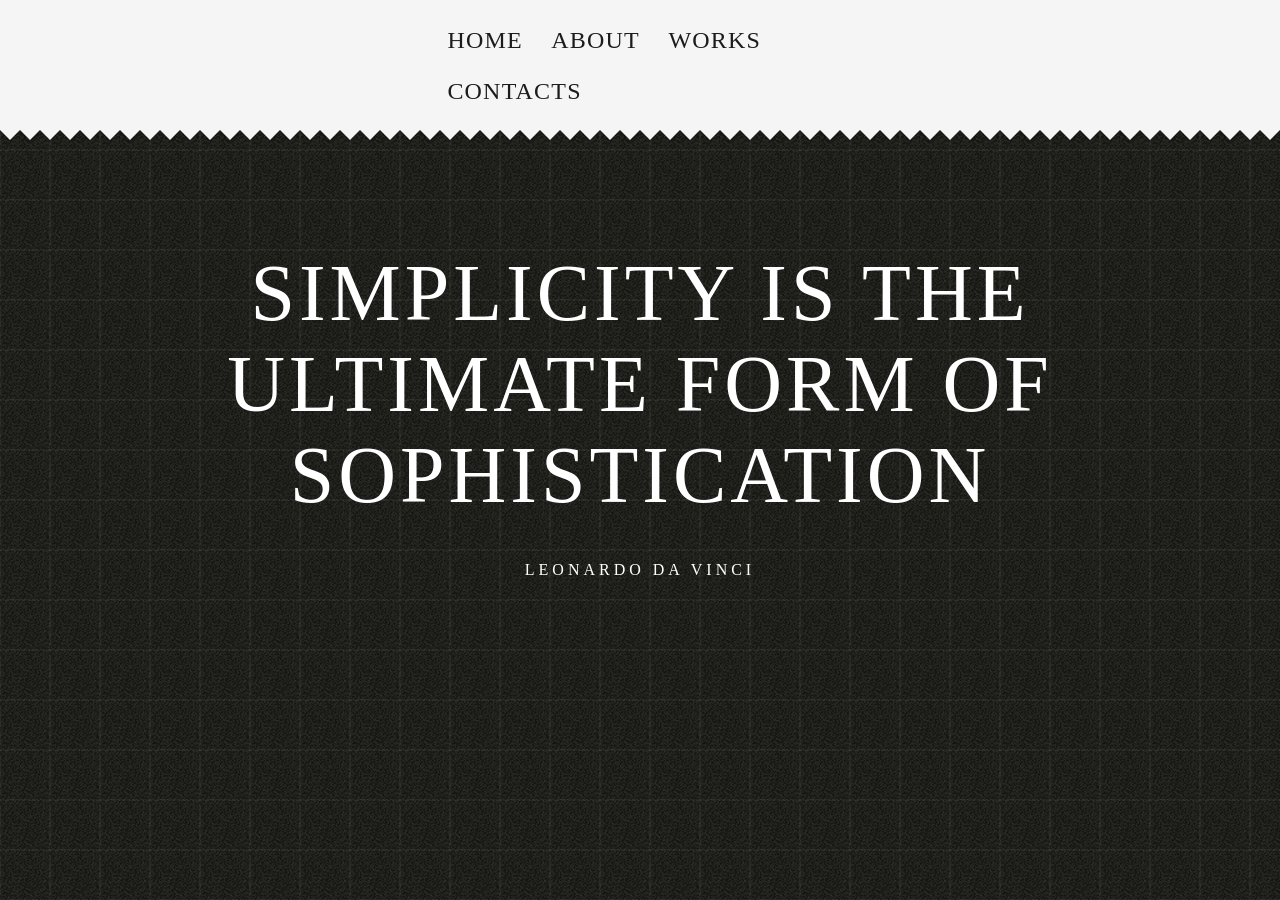
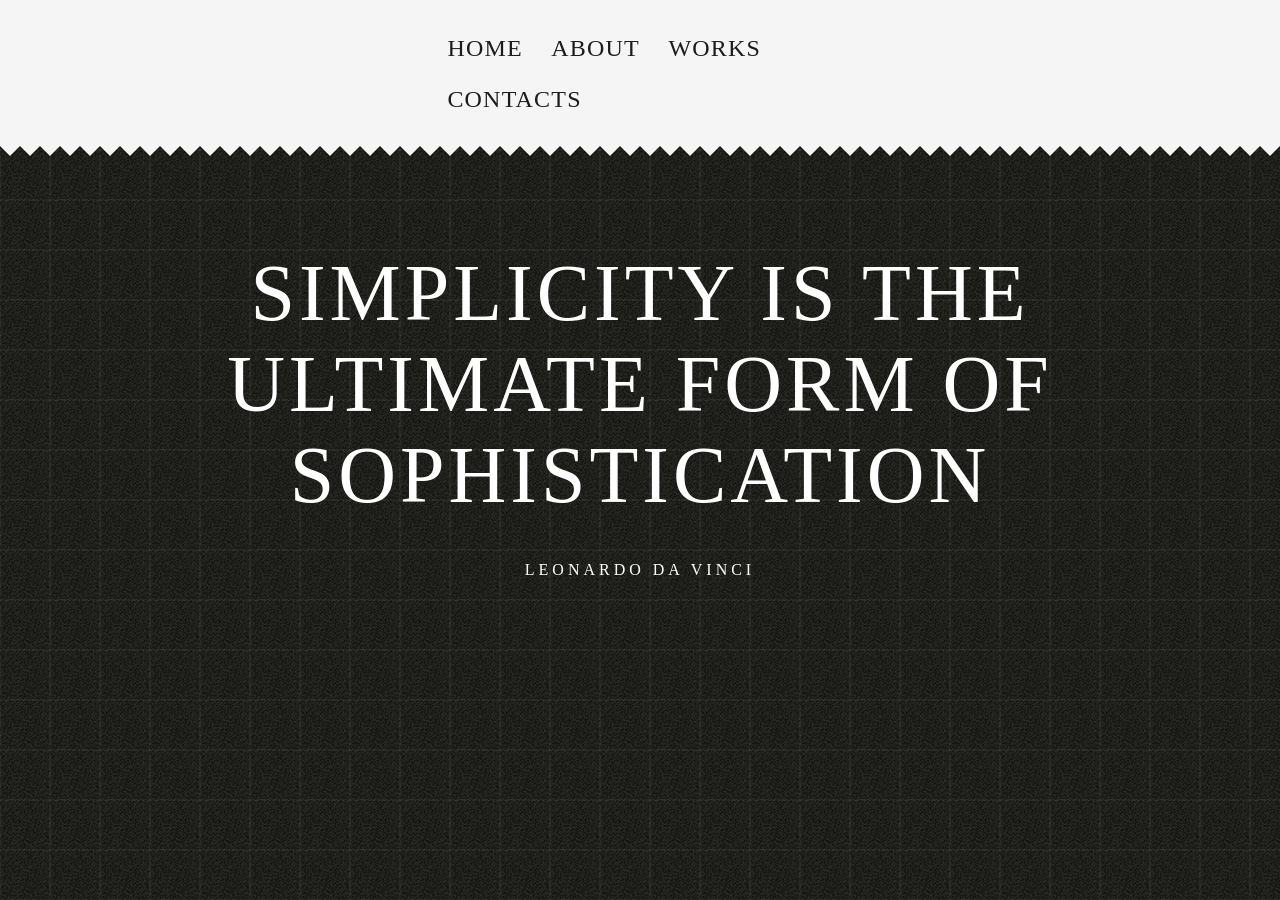
Before and after one commit to adrianotosta/portfolio, a Jekyll site: the page built from index.html, in a window 1280 px wide and 900 px high. Built offline with Jekyll 4.4.1, drawn with Linux system fonts in a browser that asks for light colours; some web fonts are replaced.

Commit message:
the new css. using BEM correctly

```diff
--- a/_includes/aboutme.html
+++ b/_includes/aboutme.html
@@ -1,7 +1,7 @@
 <h1>who i am</h1>
-<div class="row">
-	<img src="images/photo.png" alt="minha foto de perfil">
-	<div>
+<div class="row author">
+	<img class="author-photo" src="images/photo.png" alt="minha foto de perfil">
+	<div class="author-description">
 		<p>
 		Hi, my name is Adriano Tosta and I’m a dedicated Brazilian web designer, passionate about design and development, with a lot of out of box ideas. I graduated as Bachelor of Graphic Design at Universidade do Estado da Bahia in 2006, since then I’ve worked as a web designer, developping clean and useful interfaces and websites, improving a complete user experience for all, with focus on ease of use, speed and delivery of relevant information to the users.
 		</p>
@@ -15,7 +15,7 @@
 	</div>
 </div>
 <div class="row">
-    <div class="services">
+    <div class="">
         <h2>what i do</h2>
         <ul>
 			<li>Building  clean and useful websites with W3C standards</li>
@@ -24,7 +24,7 @@
 			<li>Wireframe/prototyping</li>
         </ul>
     </div>
-    <div class="skills">
+    <div class="">
         <h2>what i know</h2>
         <canvas id="skills" width="700" height="200"></canvas>
     </div>
--- a/_includes/contact.html
+++ b/_includes/contact.html
@@ -1,15 +1,15 @@
 <h1>Get in touch</h1>
-<div class="row listContacts">
-    <ul class="row list list--noBullet list--noPadding listContacts-socialNetworking">
+<div class="row">
+    <ul class="row">
         <li><a href="https://github.com/adrianotosta" class="fa fa-github fa-5x"></a></li>
         <li><a href="https://www.linkedin.com/in/adrianotosta" class="fa fa-linkedin-square fa-5x"></a></li>
     </ul>
-    <ul class="list list--noBullet list--noPadding listContacts-contacts">
+    <ul class="">
         <li> <span class="fa fa-phone-square fa-2x"></span>+55 11 9 9920-6700</li>
         <li> <span class="fa fa-envelope fa-2x"></span>adriano.tosta@gmail.com</li>
     </ul>
 </div>
-<footer>@copywrite 2015</footer>
+<footer class="footer">@copywrite 2015</footer>
 <!--
 <ul>
     <li class="fa fa-github">git hub</li>
--- a/_includes/introduction.html
+++ b/_includes/introduction.html
@@ -1,4 +1,4 @@
-<blockquote>
+<blockquote class="citation">
 	Simplicity is the ultimate form of sophistication
     <small>Leonardo Da Vinci</small>
 </blockquote>
--- a/_includes/works.html
+++ b/_includes/works.html
@@ -1,3 +1,3 @@
 <h1>what i did</h1>
-<ul class="row worksList worksList--centered list list--noBullet list--noPadding">
+<ul class="row">
 </ul>
--- a/_layouts/default.html
+++ b/_layouts/default.html
@@ -17,9 +17,9 @@
 		<script src="js/vendor/modernizr-2.6.2.min.js"></script>
 	</head>
   <body>
-    <header>
+    <header class="top">
         <nav class="menu">
-           <ul class="list list--noBullet list--noPadding">
+           <ul class="list list--unstyled">
                <li><a>home</a></li>
                <li><a>about</a></li>
                <li><a>works</a></li>
@@ -27,13 +27,19 @@
            </ul>
         </nav>
     </header>
-    <div>
-        <section class="animated fadeInUp">{% include introduction.html %}</section>
-        <section class="animated">{% include aboutme.html %}</section>
-        <section class="animated">
+    <div class="content">
+        <section class="animated fadeInUp page">
+            {% include introduction.html %}
+        </section>
+        <section class="animated page">
+            {% include aboutme.html %}
+        </section>
+        <section class="animated page">
             {% include works.html %}
         </section>
-        <section class="animated">{% include contact.html %}</section>
+        <section class="animated page">
+            {% include contact.html %}
+        </section>
     </div>
     <script data-main="js/scripts" src="js/vendor/require.js"></script>
   </body>
--- a/_sass/_theme.scss
+++ b/_sass/_theme.scss
@@ -48,58 +48,9 @@
 	background-image: url("../images/bg.jpg");
 	background-attachment: fixed;
 	color: $color-light;
-
-	& > header{
-		background: url("../../images/bgMenu.png") repeat-x bottom left;
-		padding:1em 0 1.5em 0;
-		position: fixed;
-		width: 100%;
-		z-index: 100000;
-	}
-
-	& > div:nth-child(2){
-		height: 100%;
-		position: relative;
-		& > section{
-			min-height: 100%;
-            padding-top:3em;
-            position: relative;
-		}
-
-        & > section:nth-child(1){
-            & > blockquote{
-                margin-top: 1.5em!important;
-                padding: 1em;
-                text-align: center;
-                @include typograph-gnuolane(5em);
-                @include row-center(10);
-                & > small{
-                    display: block;
-                    margin-top: 2.5em;
-                    font-size: 0.2em;
-                }
-            }
-        }
-        & > section:nth-child(2){
-//            opacity: 0;
-        }
-        & > section:nth-child(4){
-            position: relative;
-
-            & > footer{
-                background-color: $color-magenta;
-                bottom: 0;
-                height: 4em;
-                padding-top: 1em;
-                position: absolute;
-                text-align: center;
-                @include row();
-            }
-        }
-	}
 }
 a{
-	cursor: pointer;
+    cursor: pointer;
 }
 h1{
 	@include typograph-gnuolane(4em);
@@ -107,16 +58,21 @@
 h2{
 	@include typograph-gnuolane(2em);
 }
-img[src="images/photo.png"]{
-    @include column(4);
-	& + div{
-		line-height: 1.5em;
-        @include column(6);
-        @include offset(2);
-	}
-}
 ul li{
 	line-height: 1.5em;
+}
+/////////////////////////////////////////////////////////////////////////////////////
+///*LIST*/
+/////////////////////////////////////////////////////////////////////////////////////
+.list{
+    & li{
+        line-height: 3em;
+    }
+}
+.list--unstyled{
+    list-style: none;
+    margin: 0;
+    padding: 0;
 }
 /////////////////////////////////////////////////////////////////////////////////////
 ///*GRID*/
@@ -125,14 +81,69 @@
     @include row();
 }
 /////////////////////////////////////////////////////////////////////////////////////
-///*NAV*/
+///*TOP*/
+/////////////////////////////////////////////////////////////////////////////////////
+.top{
+    background: url("../../images/bgMenu.png") repeat-x bottom left;
+    padding: 1.5em 0 2em 0;
+    position: fixed;
+    top: 0;
+    width: 100%;
+    z-index: 100000;
+}
+/////////////////////////////////////////////////////////////////////////////////////
+///*CONTENT*/
+/////////////////////////////////////////////////////////////////////////////////////
+.content{
+    height: 100%;
+    position: relative;
+}
+/////////////////////////////////////////////////////////////////////////////////////
+///*FOOTER*/
+/////////////////////////////////////////////////////////////////////////////////////
+.footer{
+    @include row();
+    background-color: $color-magenta;
+    height: 4em;
+    padding-top: 1em;
+    text-align: center;
+}
+/////////////////////////////////////////////////////////////////////////////////////
+///*PAGES*/
+/////////////////////////////////////////////////////////////////////////////////////
+.page{
+    min-height: 100%;
+    padding-top:3em;
+    position: inherit;
+}
+/////////////////////////////////////////////////////////////////////////////////////
+///*CITATION*/
+/////////////////////////////////////////////////////////////////////////////////////
+.citation{
+    @include typograph-gnuolane(5em);
+    @include row-center(10);
+    margin-top: 1.5em!important;
+    padding: 1em;
+    text-align: center;
+
+    & > small{
+        display: block;
+        margin-top: 2.5em;
+        font-size: 0.2em;
+    }
+}
+/////////////////////////////////////////////////////////////////////////////////////
+///*MENU*/
 /////////////////////////////////////////////////////////////////////////////////////
 .menu{
     & > ul{
         @include row-center(4);
+
         & > li{
             display: inline-block;
+
             & > a{
+                @include typograph-gnuolane(1.5em);
                 background-color: transparent;
                 border-radius: .25em;
                 color:$color-dark;
@@ -140,7 +151,6 @@
                 text-decoration: none;
                 -webkit-transition:background 1s, color 1s;
                    -moz-transition:background 1s, color 1s;
-                @include typograph-gnuolane(1.5em);
 
                 &:hover{
                     background-color: $color-magenta;
@@ -148,6 +158,19 @@
                 }
             }
         }
+    }
+}
+/////////////////////////////////////////////////////////////////////////////////////
+///*AUTHOR*/
+/////////////////////////////////////////////////////////////////////////////////////
+.author{
+    &-photo{
+        @include column(4);
+    }
+    &-description{
+        @include column(6);
+        @include offset(2);
+        line-height: 1.5em;
     }
 }
 /////////////////////////////////////////////////////////////////////////////////////
@@ -160,159 +183,8 @@
 	text-decoration: none;
 
     &--ghost{
+        @include typograph-gnuolane(1.5em);
         border: solid 2px $color-light;
         color: $color-light;
-        @include typograph-gnuolane(1.5em);
     }
 }
-/////////////////////////////////////////////////////////////////////////////////////
-///*LISTS*/
-/////////////////////////////////////////////////////////////////////////////////////
-.list{
-    & li{
-        line-height: 3em;
-    }
-    &.list--noBullet{
-        list-style: none;
-    }
-    &.list--noPadding{
-        padding: 0;
-    }
-}
-/////////////////////////////////////////////////////////////////////////////////////
-///*SERVICES*/
-/////////////////////////////////////////////////////////////////////////////////////
-.services{
-    @include column(4);
-}
-/////////////////////////////////////////////////////////////////////////////////////
-///*SKILLS*/
-/////////////////////////////////////////////////////////////////////////////////////
-.skills{
-    @include column(8);
-}
-/////////////////////////////////////////////////////////////////////////////////////
-///*WORKS*/
-/////////////////////////////////////////////////////////////////////////////////////
-.workDetail{
-    background-color: rgba(0, 0, 0, 0.7);
-    position: absolute;
-    padding: 6em 1em 1em 1em;
-    width: 100%;
-    top: 0;
-    z-index: 100;
-
-    & .workDetail-hideButton{
-        color: white;
-        float: right;
-        text-decoration: none;
-    }
-
-    & .workDetail-image{
-        @include column(6);
-        & > img{
-            width: 100%;
-        }
-    }
-
-    & .workDetail-description{
-        @include column(4);
-        @include offset(2);
-        & p{
-            line-height: 1.6em;
-        }
-    }
-}
-.worksList{
-    @include row();
-    &.worksList--centered{
-          @include row-center(8);
-
-        li{
-            @include column(2.9);
-        }
-    }
-    & .worksList-item{
-        padding-bottom: 3em;
-        @include column(2);
-
-        & a{
-            border-radius: 9999em;
-            box-shadow: 0px 0px 16px 5px rgba(69, 66, 66, 1);
-            display: block;
-            height: 170px;
-            overflow: hidden;
-            position: relative;
-            width: 170px;
-
-            &:before{
-                background-color: transparent;
-                border-radius: 999em;
-                box-shadow: 0px 0px 16px 5px #1c1c1c inset;
-                content: " ";
-                height: 100%;
-                left:0;
-                position: absolute;
-                top:0;
-                width:100%;
-                z-index: 1;
-                -webkit-transition:background 1s, color 1s;
-                     -moz-transition:background 1s, color 1s;
-            }
-            &:hover:before{
-                background-color: rgba(0,0,0,0.7);
-                left: 0;
-            }
-
-            &:after{
-                background: transparent  url("../../images/zoom.png") no-repeat center center;
-                border-radius: 1000em;
-                content: "";
-                left: 8em;
-                position: absolute;
-                height: 100%;
-                top:0;
-                width: 100%;
-                z-index: 30;
-                -webkit-transition:left 1s;
-                     -moz-transition:left 1s;
-            }
-
-            &:hover:after{
-                left: 0;
-            }
-        }
-        &.worksList-item--noMarginLeft{
-            margin-left: 0;
-        }
-    }
-}
-/////////////////////////////////////////////////////////////////////////////////////
-///*CONTACTS*/
-/////////////////////////////////////////////////////////////////////////////////////
-.listContacts{
-    & a{
-        color: white;
-        text-decoration: none;
-    }
-    @include row-center(6);
-
-    & .listContacts-socialNetworking{
-        @include column(4);
-        li{
-            @include column(6);
-        }
-    }
-    & .listContacts-contacts{
-        @include column(5);
-        @include offset(3);
-        li{
-            position: relative;
-        }
-        span{
-            left: -1.15em;
-            position: absolute;
-            top: 0.19em;
-        }
-    }
-}
--- a/js/menu.js
+++ b/js/menu.js
@@ -1,10 +1,12 @@
 define(["jquery"], function($){
     return function Menu(){
         var body    = $("body"),
-            section = body.children("div").find("section");
+            section = body.children("div").find("section"),
+            works   = body.find(".worksList");
 
         this.scroll = function(index){
-            body.animate({scrollTop: section.eq(index).offset().top}, 1000);
+            var position = section.eq(index).offset().top;
+            body.animate({scrollTop: position},1000);
         }
 
     };
--- a/js/skillsList.js
+++ b/js/skillsList.js
@@ -6,7 +6,7 @@
         },
         {
             "name": "html 5",
-            "rank": 40
+            "rank": 50
         },
         {
             "name": "css/css3",
```
